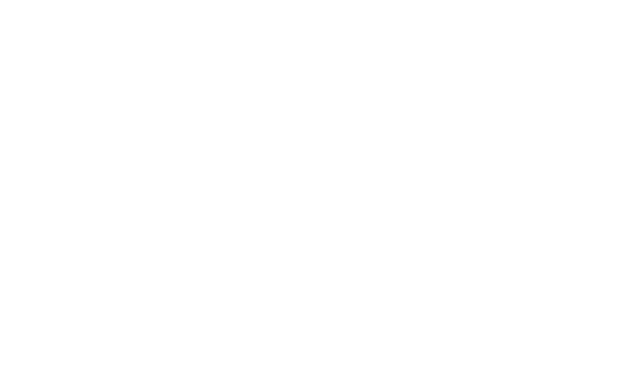
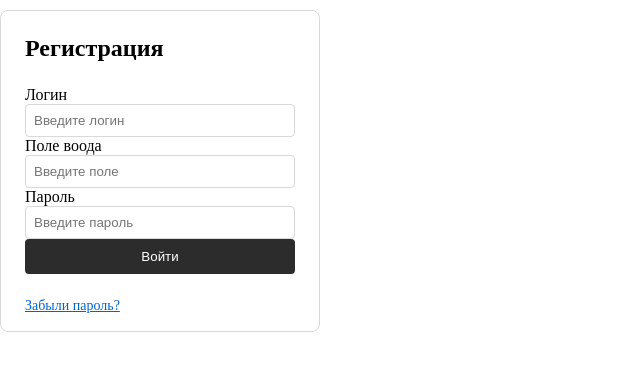
Before and after one commit to Ewdokimova20/TetrisR, a React (Create React App) app: page /authorized in a window 1280 px wide. Before the commit this address had no page. Shown: the top 370 px of the page, without its empty margins (0-640 px from the left). Built offline with nearby package versions, Linux system fonts and the light colour scheme.

Commit message:
форма регистрации. дубль1

```diff
--- a/src/App.js
+++ b/src/App.js
@@ -3,7 +3,8 @@
 import { BrowserRouter as Router, Routes, Route } from "react-router-dom";
 import Home from "./pages/Home"; // Импортируем компонент Home
 import RegistrationForm from "./components/RegistrationForm"; // Если используете отдельно
-import './styles.css'; // Импортируйте файл стилей
+import AuthorizedUser from "./components/AuthorizedUser"; // Если используете отдельно
+import "./styles.css"; // Импортируйте файл стилей
 
 const App = () => {
   return (
@@ -11,6 +12,7 @@
       <Routes>
         <Route path="/" element={<Home />} /> {/* Главная страница */}
         <Route path="/register" element={<RegistrationForm />} />{" "}
+        <Route path="/authorized" element={<AuthorizedUser />} />{" "}
         {/* Страница регистрации */}
       </Routes>
     </Router>
--- a/src/components/AuthorizedUser.js
+++ b/src/components/AuthorizedUser.js
@@ -0,0 +1,113 @@
+// src/components/RegistrationForm.js
+import React, { useState } from "react";
+import styled from "styled-components";
+
+const FormContainer = styled.div`
+  box-sizing: border-box;
+
+  display: flex;
+  flex-direction: column;
+  align-items: flex-start;
+  padding: 24px;
+  gap: 24px;
+
+  position: relative;
+  width: 320px;
+  min-width: 320px;
+  height: 322px;
+
+  background: #ffffff;
+  border: 1px solid #d9d9d9;
+  border-radius: 8px;
+`;
+
+const Title = styled.h2`
+  margin: 0; /* убираем внешние отступы */
+`;
+
+const InputField = styled.input`
+  width: 100%;
+  padding: 8px;
+  border: 1px solid #d9d9d9;
+  border-radius: 4px;
+  box-sizing: border-box;
+`;
+
+const Button = styled.button`
+  width: 100%;
+  padding: 10px;
+  background: #2c2c2c;
+  color: #fff;
+  border: none;
+  border-radius: 4px;
+  cursor: pointer;
+
+  &:hover {
+    background: #1e1e1e;
+  }
+`;
+
+const ForgotPassword = styled.a`
+  font-size: 14px;
+  color: #0066cc;
+  text-decoration: underline;
+  cursor: pointer;
+
+  &:hover {
+    color: #004999;
+  }
+`;
+
+const RegistrationForm = () => {
+  const [login, setLogin] = useState("");
+  const [field, setField] = useState("");
+  const [password, setPassword] = useState("");
+
+  const handleSubmit = (e) => {
+    e.preventDefault();
+    // Тут добавьте обработку формы
+    alert(`Логин: ${login}, Поле: ${field}, Пароль: ${password}`);
+  };
+
+  return (
+    <FormContainer>
+      <Title>Регистрация</Title>
+      <form onSubmit={handleSubmit} style={{ width: "100%" }}>
+        <label>
+          Логин
+          <InputField
+            type="text"
+            value={login}
+            onChange={(e) => setLogin(e.target.value)}
+            placeholder="Введите логин"
+            required
+          />
+        </label>
+        <label>
+          Поле воода
+          <InputField
+            type="text"
+            value={field}
+            onChange={(e) => setField(e.target.value)}
+            placeholder="Введите поле"
+            required
+          />
+        </label>
+        <label>
+          Пароль
+          <InputField
+            type="password"
+            value={password}
+            onChange={(e) => setPassword(e.target.value)}
+            placeholder="Введите пароль"
+            required
+          />
+        </label>
+        <Button type="submit">Войти</Button>
+      </form>
+      <ForgotPassword href="#">Забыли пароль?</ForgotPassword>
+    </FormContainer>
+  );
+};
+
+export default RegistrationForm;
--- a/src/pages/Home.js
+++ b/src/pages/Home.js
@@ -57,8 +57,8 @@
               />
             </div>
             <div className="header-thems">
-              <img src="img/header/sun.svg" alt="play" />
-              <img src="img/header/moon.svg" alt="pause" />
+              <img src="img/header/sun.svg" alt="whiteThem" />
+              <img src="img/header/moon.svg" alt="darkThem" />
               <img
                 className="T-rex"
                 src="img/header/T-Rex.svg"
```
